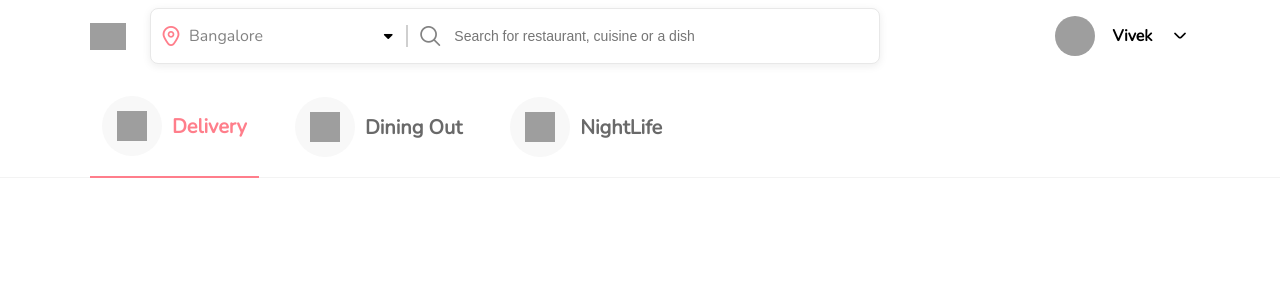
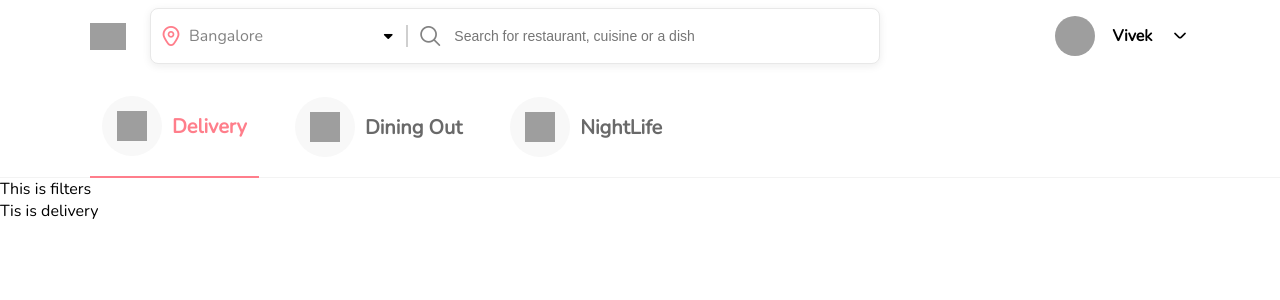
Before and after one commit to vvkkr1/zomato-clone, a React (Create React App) app: page / in a window 1280 px wide. Shown: the top 300 px of the page. Built offline with nearby package versions, Linux system fonts and the light colour scheme; grey boxes are pictures that could not be loaded.

Commit message:
Filters-common-component

```diff
--- a/src/Pages/home/index.js
+++ b/src/Pages/home/index.js
@@ -21,7 +21,7 @@ const HomePage = () => {
         {/*Diff screens*/}
 
         {/* here we are passing default case value */}
-        {/* {getCorrectScreen(activeTab)} */}
+        {getCorrectScreen(activeTab)}
 
         {/* <Footer/> */}
     </div>
@@ -37,7 +37,7 @@ const getCorrectScreen = (tab) => {
         case "Dining Out":
             return <DiningOut/>
             // return <div>Dining Out</div>
-        case "Night Life":
+        case "NightLife":
             return <NightLife/>
             // return <div>Night Life</div>
         default:
--- /dev/null
+++ b/src/components/common/filters/index.js
@@ -0,0 +1,12 @@
+import React from 'react'
+import './filters.css';
+
+const Filters = () => {
+  return (
+    <div>
+        This is filters
+    </div>
+  )
+}
+
+export default Filters
--- a/src/components/delivery/index.js
+++ b/src/components/delivery/index.js
@@ -1,9 +1,11 @@
 import React from 'react'
 import './delivery.css'
+import Filters from '../common/filters'
 
 const Delivery = () => {
   return (
     <div>
+        <Filters/>
         Tis is delivery
     </div>
   )
```
Also changed, not shown: src/components/common/filters/filters.css (added).
